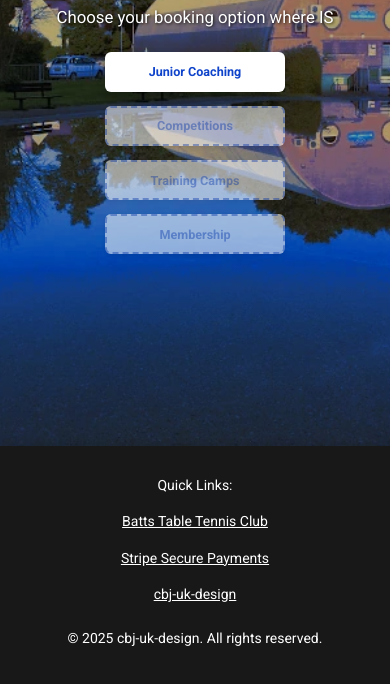
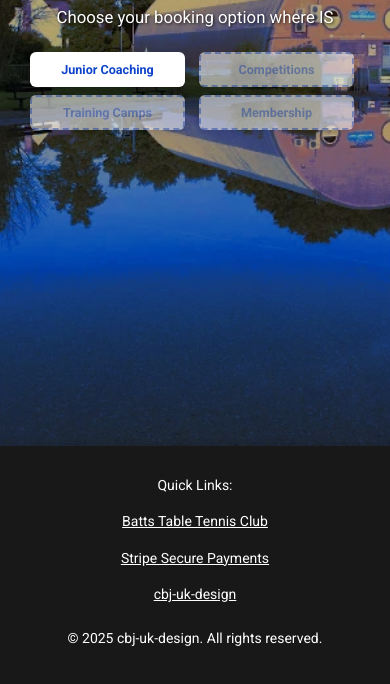
Before and after one commit to sonex-pro/batts-booking-buddy, a website: page index.html in a window 390 px wide. Shown: the part 218-902 px from the top of the page. Drawn offline with Linux system fonts and the light colour scheme.

Commit message:
Add important CSS overrides for mobile button layout

```diff
--- a/css/styles.css
+++ b/css/styles.css
@@ -505,25 +505,24 @@ img {
     }
 
     .hero-buttons {
-        justify-content: center;
-        flex-wrap: wrap;
-        gap: 8px;
-        width: 100%;
-        display: grid;
-        grid-template-columns: repeat(2, 1fr);
-        max-width: 350px;
-        margin: 0 auto;
+        display: grid !important;
+        grid-template-columns: repeat(2, 1fr) !important;
+        gap: 8px !important;
+        max-width: 330px !important;
+        margin: 1rem auto !important;
+        width: 100% !important;
     }
 
     .hero-buttons .btn {
-        min-width: auto;
-        width: auto;
-        margin: 0;
-        padding: 0;
-        text-align: center;
-        display: flex;
-        justify-content: center;
-        font-size: 0.9rem;
+        width: 100% !important;
+        max-width: 155px !important;
+        min-width: unset !important;
+        padding: 8px 10px !important;
+        margin: 0 !important;
+        text-align: center !important;
+        display: block !important;
+        box-sizing: border-box !important;
+        font-size: 0.9rem !important;
     }
 }
 
```
